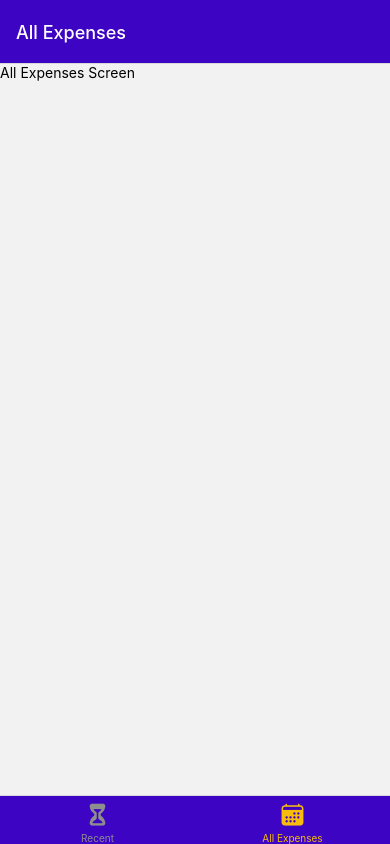
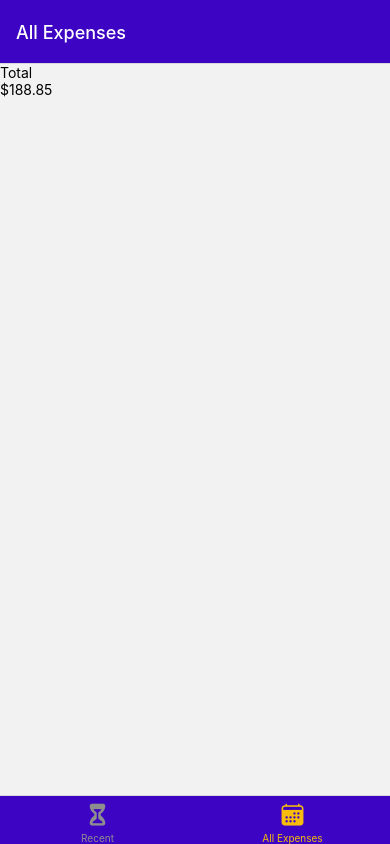
Before and after one commit to sh-tajdini/ReactNative-RNCourse2, a React Native app: screen /AllExpense in a window 390 px wide. Built offline with nearby package versions, Linux system fonts and the light colour scheme.

Commit message:
Adding Dummy Expense Data

```diff
--- a/components/ExpensesOutput/ExpensesOutput.js
+++ b/components/ExpensesOutput/ExpensesOutput.js
@@ -2,10 +2,44 @@
 import ExpensesSummary from './ExpensesSummary';
 import ExpensesList from './ExpensesList';
 
+const DUMMY_EXPENSES = [
+    {
+        id: 'e1',
+        description: 'A pair of shoes',
+        amount: 59.99,
+        date: new Date('2021-12-19')
+    },
+    {
+        id: 'e2',
+        description: 'A pair of trousers',
+        amount: 89.29,
+        date: new Date('2022-01-05')
+    },
+    {
+        id: 'e3',
+        description: 'Some bananas',
+        amount: 5.99,
+        date: new Date('2021-12-1')
+    },
+    {
+        id: 'e4',
+        description: 'A book',
+        amount: 14.99,
+        date: new Date('2021-02-19')
+        },
+        {
+        id: 'e5',
+        description: 'Another book',
+        amount: 18.59,
+        date: new Date('2021-02-19')
+            },
+
+    ];
+
 function ExpensesOutput({expenses,expensesPeriod}) {
   return (
   <View>
-    <ExpensesSummary expenses={expenses} periodName={expensesPeriod}/>
+    <ExpensesSummary expenses={DUMMY_EXPENSES} periodName={expensesPeriod}/>
     <ExpensesList/>
   </View>
   );
--- a/screens/AllExpenses.js
+++ b/screens/AllExpenses.js
@@ -1,6 +1,7 @@
-import { Text } from "react-native";
+
+import ExpensesOutput from "../components/ExpensesOutput/ExpensesOutput";
 
 function AllExpenses() {
-    return <Text>All Expenses Screen</Text>;
+    return <ExpensesOutput  expensesPeriod="Total"/>;
     }
     export default AllExpenses;
--- a/screens/RecentExpenses.js
+++ b/screens/RecentExpenses.js
@@ -1,6 +1,7 @@
-import { Text } from "react-native";
+import ExpensesOutput from "../components/ExpensesOutput/ExpensesOutput";
+
 
 function RecentExpenses() {
-    return <Text>Recent Expenses Screen</Text>;
+    return <ExpensesOutput  expensesPeriod="Last 7 Days"/>;
     }
     export default RecentExpenses;
```
